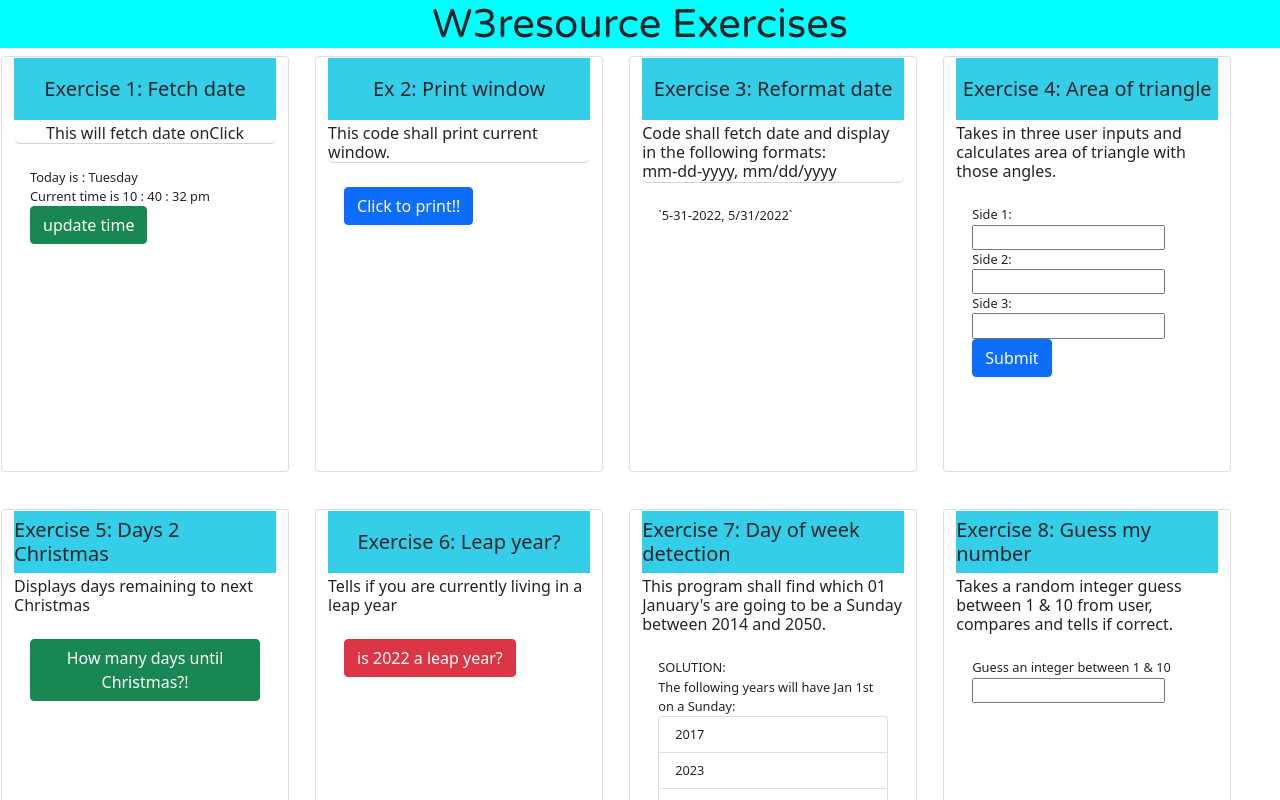
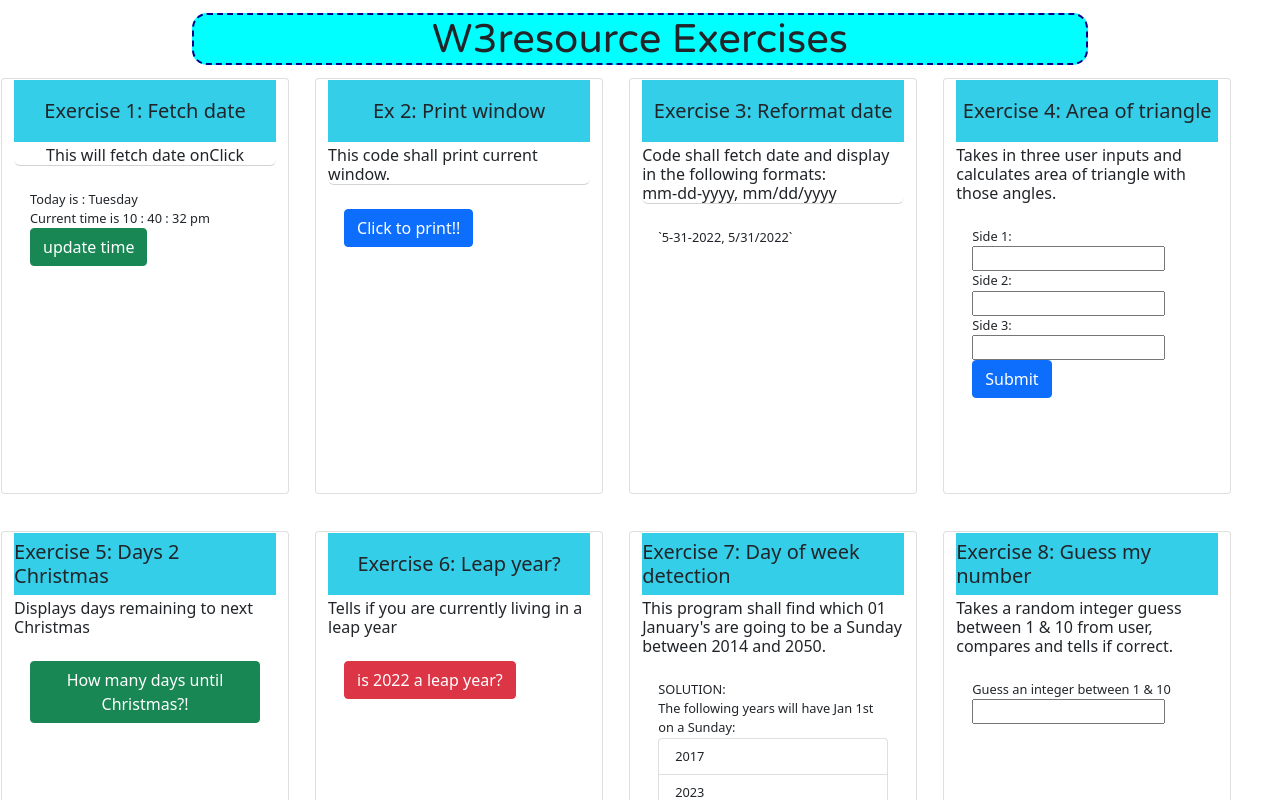
Before and after one commit to guerillaxgardener/w3resource_js_exercises, a React (Create React App) app: page / in a window 1280 px wide. Shown: the top 800 px of the page. Built offline with nearby package versions, Linux system fonts and the light colour scheme.

Commit message:
Header styling

```diff
--- a/src/Header.css
+++ b/src/Header.css
@@ -1,8 +1,11 @@
-.page-title{
+.page-title {
   background-color: aqua;
   display: flex;
   flex-direction: row;
   justify-content: center;
+  align-items: stretch;
   font-family: 'Varela Round', sans-serif;
-
+  margin: 1% 15% 1% 15%;
+  border-radius: 15px;
+  border: 2px darkblue dashed
 }
```
